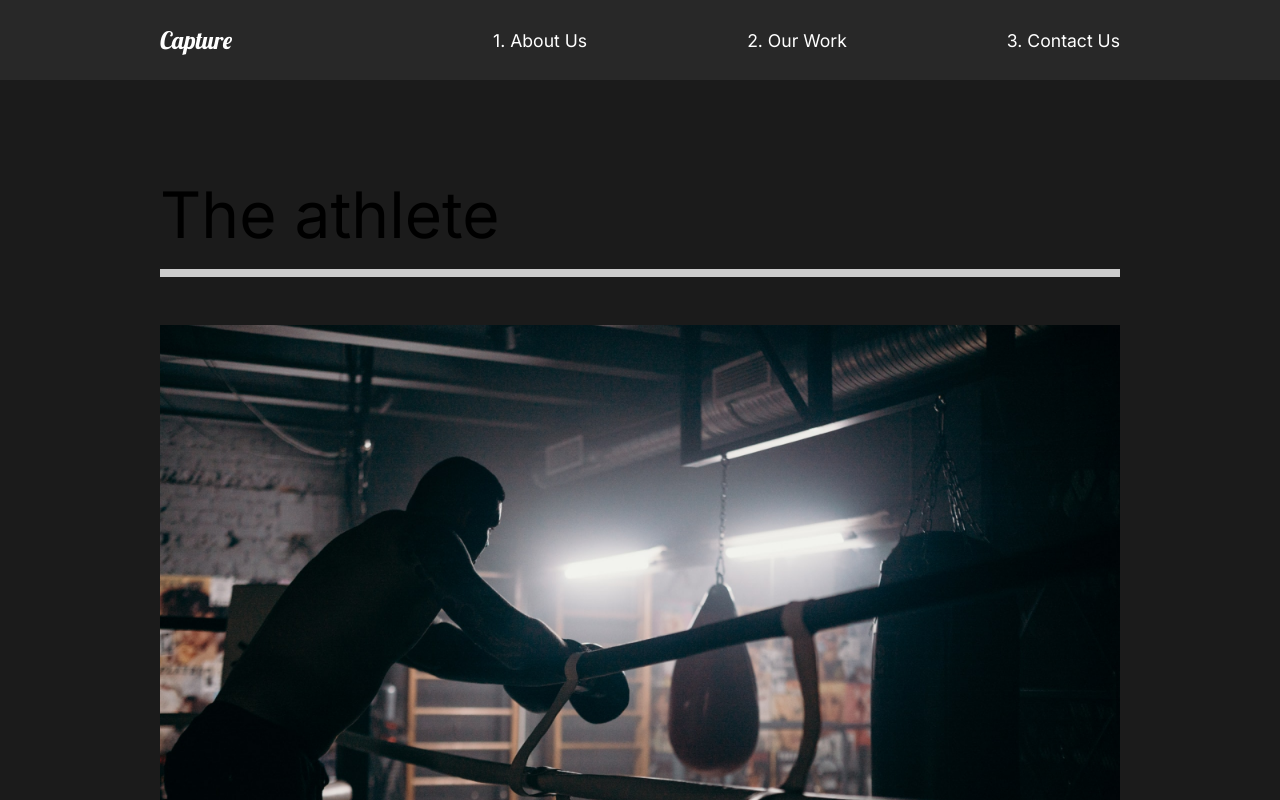
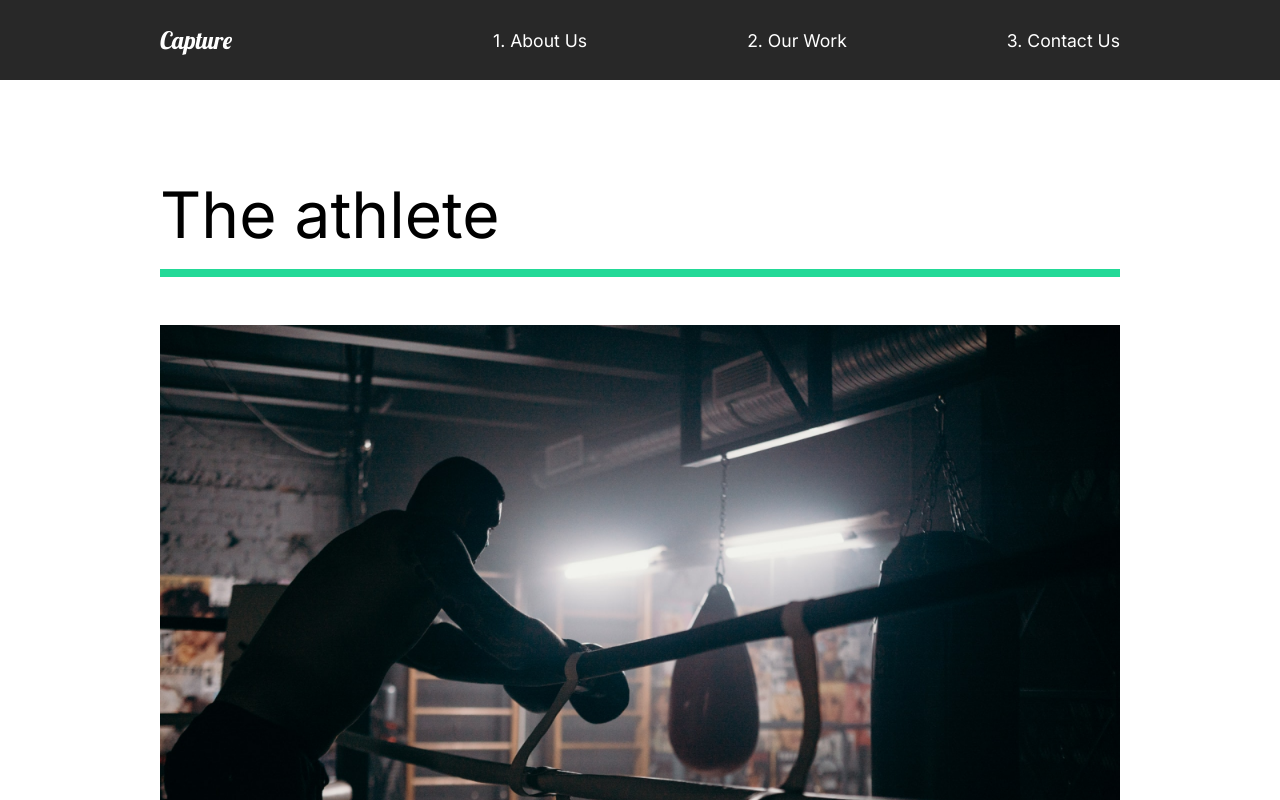
Before and after one commit to easternjamm/capture, a React (Create React App) app: page /work in a window 1280 px wide. Shown: the top 800 px of the page. Built offline with nearby package versions, Linux system fonts and the light colour scheme.

Commit message:
6. About and OurWork animations

```diff
--- a/src/animation.js
+++ b/src/animation.js
@@ -7,14 +7,62 @@
     opacity: 1,
     y: 0,
     transition: {
-      duration: 1,
+      duration: 0.5,
+      when: "beforeChildren",
+      staggerChildren: 0.25,
     },
   },
   exit: {
     opacity: 0,
-    y: 300,
     transition: {
-      duration: 1,
+      duration: 0.5,
     },
   },
 };
+
+export const titleAnim = {
+  hidden: { y: 200 },
+  show: {
+    y: 0,
+    transition: { duration: 0.75, ease: "easeOut" },
+  },
+};
+
+export const fade = {
+  hidden: { opacity: 0 },
+  show: {
+    opacity: 1,
+    transition: { ease: "easeOut", duration: 0.75 },
+  },
+};
+
+export const photoAnim = {
+  hidden: { scale: 1.5, opacity: 0 },
+  show: {
+    scale: 1,
+    opacity: 1,
+    transition: { ease: "easeOut", duration: 0.75 },
+  },
+};
+
+export const lineAnim = {
+  hidden: { width: "0%" },
+  show: {
+    width: "100%",
+    transition: { duration: 1 },
+  },
+};
+
+export const slider = {
+  hidden: { x: "-130%", skew: "45deg" },
+  show: {
+    x: "100%",
+    skew: "0deg",
+    transition: { ease: "easeOut", duration: 1 },
+  },
+};
+
+export const sliderContainer = {
+  hidden: { opacity: 1 },
+  show: { opacity: 1, transition: { staggerChildren: 0.2, ease: "easeOut" } },
+};
--- a/src/components/AboutSection.js
+++ b/src/components/AboutSection.js
@@ -1,6 +1,9 @@
 import home1 from "../img/home1.png";
 
 import { useEffect } from "react";
+import { motion } from "framer-motion";
+import { titleAnim, fade, photoAnim } from "../animation";
+import Wave from "./Wave";
 
 import styled from "styled-components";
 import {
@@ -11,46 +14,32 @@
 } from "../styles";
 
 const AboutSection = () => {
-  // My code
-  /* const rowAnimation = [{ transform: "translateY(100%)" }]; */
-  /*  const rowAnimDuration = { duration: 2000, iterations: 2 }; */
-  /* useEffect(() => {
-    const title = document.querySelectorAll(".title h2");
-    console.log(title);
-    let i = 0;
-
-    title.forEach((row) => {
-      row.animate(rowAnimation, { duration: 4000 });
-    });
-  }, []); */
-
-  // End of my code
-
   return (
     <StyledAbout>
       <StyledDescription>
         <div className='title'>
           <StyledHide>
-            <h2>We work to make</h2>
+            <motion.h2 variants={titleAnim}>We work to make</motion.h2>
           </StyledHide>
           <StyledHide>
-            <h2>
+            <motion.h2 variants={titleAnim}>
               your <span>dreams</span> come
-            </h2>
+            </motion.h2>
           </StyledHide>
           <StyledHide>
-            <h2>true.</h2>
+            <motion.h2 variants={titleAnim}>true.</motion.h2>
           </StyledHide>
         </div>
-        <p>
+        <motion.p variants={fade}>
           Contact us for any photography or videography ideas that you have. We
           have professionals with amazing skills.
-        </p>
-        <button>Contact Us</button>
+        </motion.p>
+        <motion.button variants={fade}>Contact Us</motion.button>
       </StyledDescription>
       <StyledImage>
-        <img src={home1} alt='guy with a camera' />
+        <motion.img variants={photoAnim} src={home1} alt='guy with a camera' />
       </StyledImage>
+      <Wave />
     </StyledAbout>
   );
 };
--- /dev/null
+++ b/src/components/Wave.js
@@ -0,0 +1,30 @@
+import { styled } from "styled-components";
+import { motion } from "framer-motion";
+
+const Wave = () => {
+  return (
+    <StyledWave
+      viewBox='0 0 1440 363'
+      fill='none'
+      xmlns='http://www.w3.org/2000/svg'
+    >
+      <motion.path
+        initial={{ pathLength: 0, pathOffset: 1 }}
+        animate={{ pathLength: 1, pathOffset: 0 }}
+        transition={{ duration: 1 }}
+        d='M1440 27.4774C1352.73 19.8184 1122.41 49.0556 899.331 227.276C620.48 450.052 354.282 355.647 170.328 185.318C23.165 49.0556 -4.21721 8.32998 0.487081 5'
+        stroke='#D96ED4'
+        strokeOpacity='0.5'
+        strokeWidth='10'
+      />
+    </StyledWave>
+  );
+};
+
+const StyledWave = styled.svg`
+  position: absolute;
+  left: 0;
+  z-index: 1;
+`;
+
+export default Wave;
--- a/src/pages/OurWork.js
+++ b/src/pages/OurWork.js
@@ -6,7 +6,14 @@
 import goodtimes from "../img/goodtimes-small.png";
 
 import { motion } from "framer-motion";
-import { pageAnimation } from "../animation";
+import {
+  pageAnimation,
+  fade,
+  photoAnim,
+  lineAnim,
+  slider,
+  sliderContainer,
+} from "../animation";
 
 const OurWork = () => {
   return (
@@ -16,11 +23,19 @@
       animate='show'
       exit='exit'
     >
+      <motion.div variants={sliderContainer}>
+        <Frame1 variants={slider}></Frame1>
+        <Frame2 variants={slider}></Frame2>
+        <Frame3 variants={slider}></Frame3>
+        <Frame4 variants={slider}></Frame4>
+      </motion.div>
       <StyledMovie>
-        <h2>The athlete</h2>
-        <div className='line'></div>
+        <motion.h2 variants={fade}>The athlete</motion.h2>
+        <motion.div variants={lineAnim} className='line'></motion.div>
         <Link to='/work/the-athlete'>
-          <img src={athlete} alt='athlete' />
+          <StyledHide>
+            <motion.img variants={photoAnim} src={athlete} alt='athlete' />
+          </StyledHide>
         </Link>
       </StyledMovie>
       <StyledMovie>
@@ -42,6 +57,7 @@
 };
 
 const StyledWork = styled(motion.div)`
+  background-color: white;
   min-height: 100vh;
   overflow: hidden;
   padding: 5rem 10rem;
@@ -54,7 +70,7 @@
   padding-bottom: 10rem;
   .line {
     height: 0.5rem;
-    background: #cccccc;
+    background: #23d997;
     margin-bottom: 3rem;
   }
   img {
@@ -64,4 +80,30 @@
   }
 `;
 
+const StyledHide = styled.div`
+  overflow: hidden;
+`;
+
+const Frame1 = styled(motion.div)`
+  position: fixed;
+  left: 0;
+  top: 10%;
+  width: 100%;
+  height: 100vh;
+  background: #fffebf;
+  z-index: 2;
+`;
+
+const Frame2 = styled(Frame1)`
+  background: #ff8efb;
+`;
+
+const Frame3 = styled(Frame1)`
+  background: #8ed2ff;
+`;
+
+const Frame4 = styled(Frame1)`
+  background: #8effa0;
+`;
+
 export default OurWork;
--- a/src/styles.js
+++ b/src/styles.js
@@ -12,6 +12,7 @@
 export const StyledDescription = styled.div`
   flex: 1;
   padding-right: 5rem;
+  z-index: 2;
   h2 {
     font-weight: lighter;
   }
@@ -20,6 +21,7 @@
 export const StyledImage = styled.div`
   flex: 1;
   overflow: hidden;
+  z-index: 2;
   img {
     width: 100%;
     height: 80vh;
```
